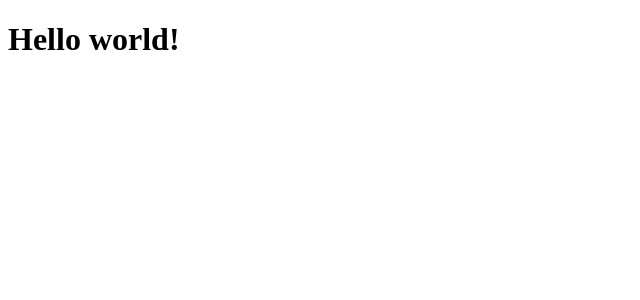
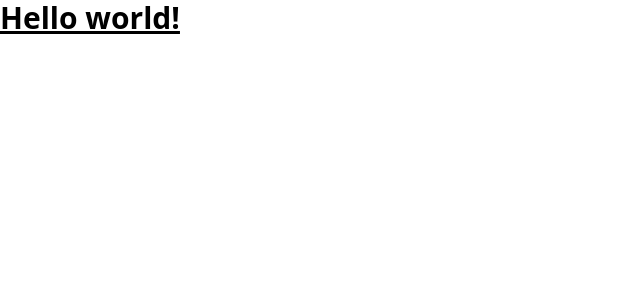
Before and after one commit to reboottime/Angular-Template, an Angular app: page / in a window 1280 px wide. Shown: the top 300 px of the page, without its empty margins (0-640 px from the left). Built offline with nearby package versions, Linux system fonts and the light colour scheme.

Commit message:
Add missed tailwind code on configuration and styles import

```diff
--- a/src/styles.scss
+++ b/src/styles.scss
@@ -1 +1,4 @@
 /* You can add global styles to this file, and also import other style files */
+@tailwind base;
+@tailwind components;
+@tailwind utilities;
--- a/tailwind.config.js
+++ b/tailwind.config.js
@@ -1,6 +1,8 @@
 /** @type {import('tailwindcss').Config} */
 module.exports = {
-  content: [],
+  content: [
+    "./src/**/*.{html,ts}",
+  ],
   theme: {
     extend: {},
   },
```
